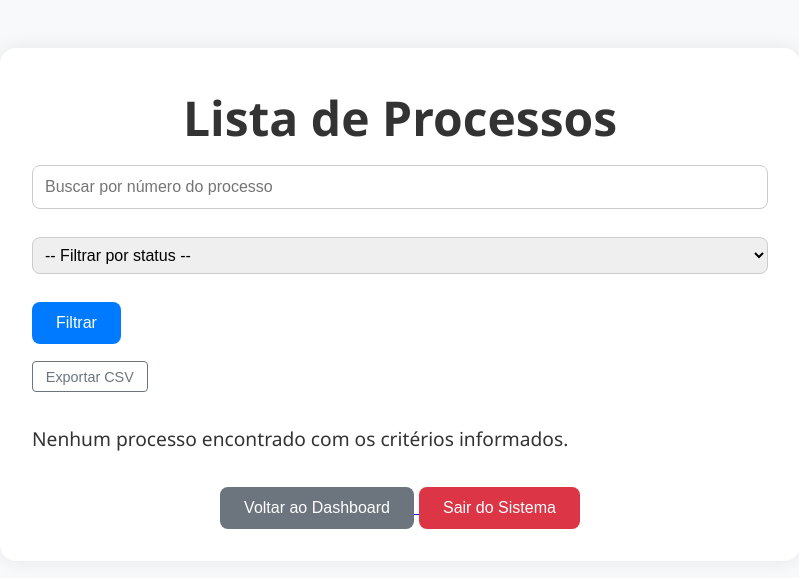
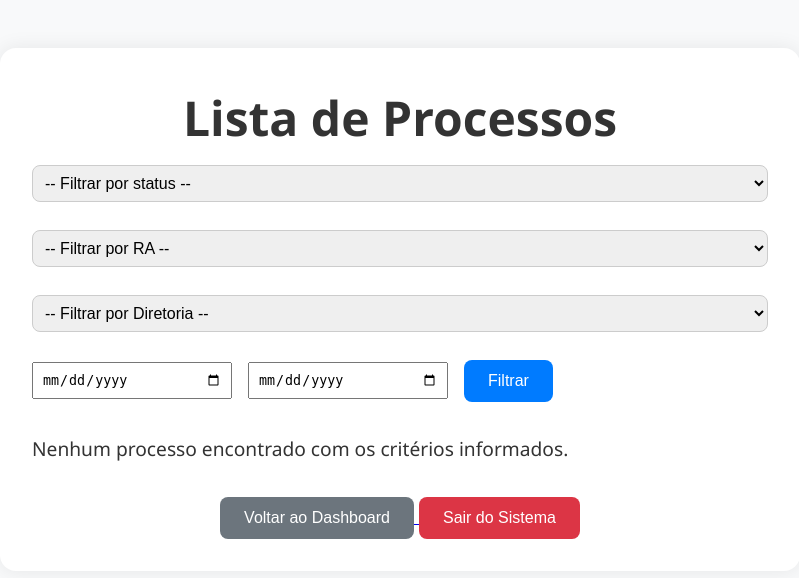
Before and after one commit to PadawanXXVI/cr_novacap, a Flask app: page /listar-processos in a window 1280 px wide. Shown: the top 578 px of the page, without its empty margins (240-1039 px from the left). Run offline with Flask 3, Linux system fonts and the light colour scheme; the visitor is signed in with stand-in values (Sample User, id 1); data that the repository does not hold is empty.

Commit message:
✨ Melhorias em listar_processos: filtros por status, RA, diretoria e período de entrada
- Adicionados novos campos de filtro na interface de listagem de processos.
- Filtros combináveis por status, região administrativa, diretoria de destino e intervalo de datas.
- Corrigida ação de exportação para usar a rota 'exportar_tramitacoes'.
- Refatoração da rota listar_processos para suportar consultas mais complexas e analíticas.

```diff
--- a/app/templates/listar_processos.html
+++ b/app/templates/listar_processos.html
@@ -46,9 +46,6 @@
 
     <!-- Filtros -->
     <form method="GET" action="{{ url_for('listar_processos') }}" class="filtros">
-      <input type="text" name="numero" placeholder="Buscar por número do processo"
-             value="{{ request.args.get('numero', '') }}">
-
       <select name="status">
         <option value="">-- Filtrar por status --</option>
         {% for s in todos_status %}
@@ -58,15 +55,39 @@
         {% endfor %}
       </select>
 
+      <select name="ra">
+        <option value="">-- Filtrar por RA --</option>
+        {% for r in todas_ras %}
+          <option value="{{ r.descricao_ra }}" {% if request.args.get('ra') == r.descricao_ra %}selected{% endif %}>
+            {{ r.descricao_ra }}
+          </option>
+        {% endfor %}
+      </select>
+
+      <select name="diretoria">
+        <option value="">-- Filtrar por Diretoria --</option>
+        <option value="Diretoria das Cidades - DC">Diretoria das Cidades - DC</option>
+        <option value="Diretoria de Obras - DO">Diretoria de Obras - DO</option>
+        <option value="Não tramita na Novacap">Não tramita na Novacap</option>
+      </select>
+
+      <input type="date" name="inicio" value="{{ request.args.get('inicio', '') }}" placeholder="Data inicial">
+      <input type="date" name="fim" value="{{ request.args.get('fim', '') }}" placeholder="Data final">
+
       <button type="submit" class="btn-primary">Filtrar</button>
     </form>
 
     <!-- Exportar CSV -->
-    <form method="GET" action="{{ url_for('exportar_processos_csv') }}" class="exportar">
-      <input type="hidden" name="numero" value="{{ request.args.get('numero', '') }}">
+    {% if processos %}
+    <form method="GET" action="{{ url_for('exportar_tramitacoes') }}" class="exportar">
       <input type="hidden" name="status" value="{{ request.args.get('status', '') }}">
-      <button type="submit" class="btn-outline-gray">Exportar CSV</button>
+      <input type="hidden" name="ra" value="{{ request.args.get('ra', '') }}">
+      <input type="hidden" name="diretoria" value="{{ request.args.get('diretoria', '') }}">
+      <input type="hidden" name="inicio" value="{{ request.args.get('inicio', '') }}">
+      <input type="hidden" name="fim" value="{{ request.args.get('fim', '') }}">
+      <button type="submit" class="btn-outline-gray">Exportar Resultados em CSV</button>
     </form>
+    {% endif %}
 
     <!-- Tabela -->
     {% if processos %}
--- a/run.py
+++ b/run.py
@@ -342,28 +342,47 @@ def listar_processos():
     if not session.get('usuario'):
         return redirect(url_for('login'))
 
-    numero = request.args.get('numero')
+    # Filtros recebidos via GET
     status_filtro = request.args.get('status')
+    ra = request.args.get('ra')
+    diretoria = request.args.get('diretoria')
+    inicio = request.args.get('inicio')
+    fim = request.args.get('fim')
 
-    query = Processo.query
+    # Base da query
+    query = db.session.query(Processo).join(EntradaProcesso)
 
-    if numero:
-        query = query.filter(Processo.numero_processo.ilike(f"%{numero}%"))
+    # Aplicação dos filtros
     if status_filtro:
-        query = query.filter_by(status_atual=status_filtro)
+        query = query.filter(Processo.status_atual == status_filtro)
 
+    if ra:
+        query = query.filter(EntradaProcesso.ra_origem == ra)
+
+    if diretoria:
+        query = query.filter(Processo.diretoria_destino == diretoria)
+
+    if inicio and fim:
+        query = query.filter(EntradaProcesso.data_entrada_novacap.between(inicio, fim))
+
+    # Ordenação padrão
     processos = query.order_by(Processo.id_processo.desc()).all()
 
-    # Enriquecer com entrada, tipo, movimentações
+    # Enriquecimento com relações adicionais
     for p in processos:
         p.entrada = EntradaProcesso.query.filter_by(id_processo=p.id_processo).first()
         if p.entrada:
             p.entrada.tipo = TipoDemanda.query.get(p.entrada.id_tipo)
             p.entrada.movimentacoes = Movimentacao.query.filter_by(id_entrada=p.entrada.id_entrada).order_by(Movimentacao.data).all()
 
+    # Dados para os selects
     todos_status = Status.query.order_by(Status.ordem_exibicao).all()
+    todas_ras = RegiaoAdministrativa.query.order_by(RegiaoAdministrativa.descricao_ra).all()
 
-    return render_template("listar_processos.html", processos=processos, todos_status=todos_status)
+    return render_template("listar_processos.html",
+                           processos=processos,
+                           todos_status=todos_status,
+                           todas_ras=todas_ras)
 
 # ================================
 # ROTA 13: Alterar Processo
```
